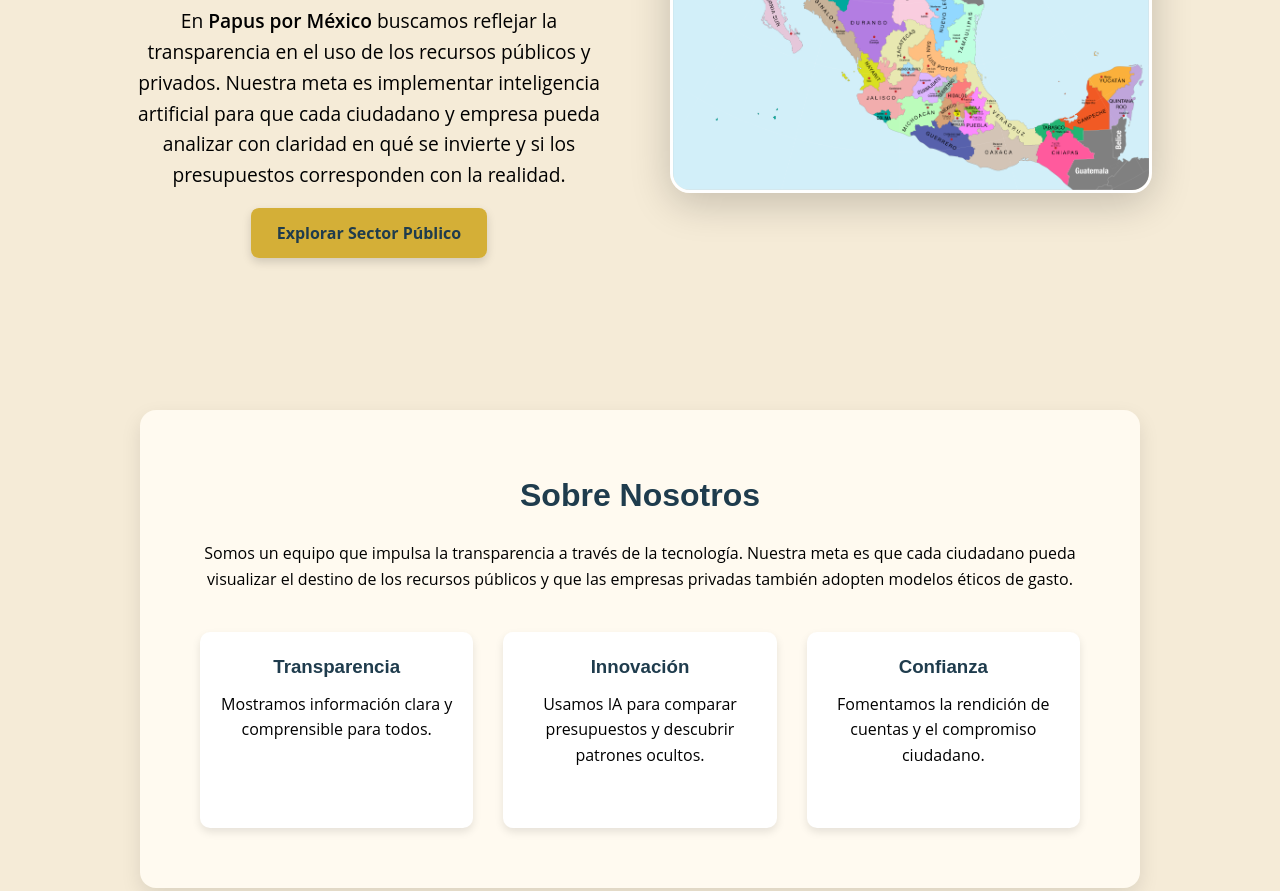
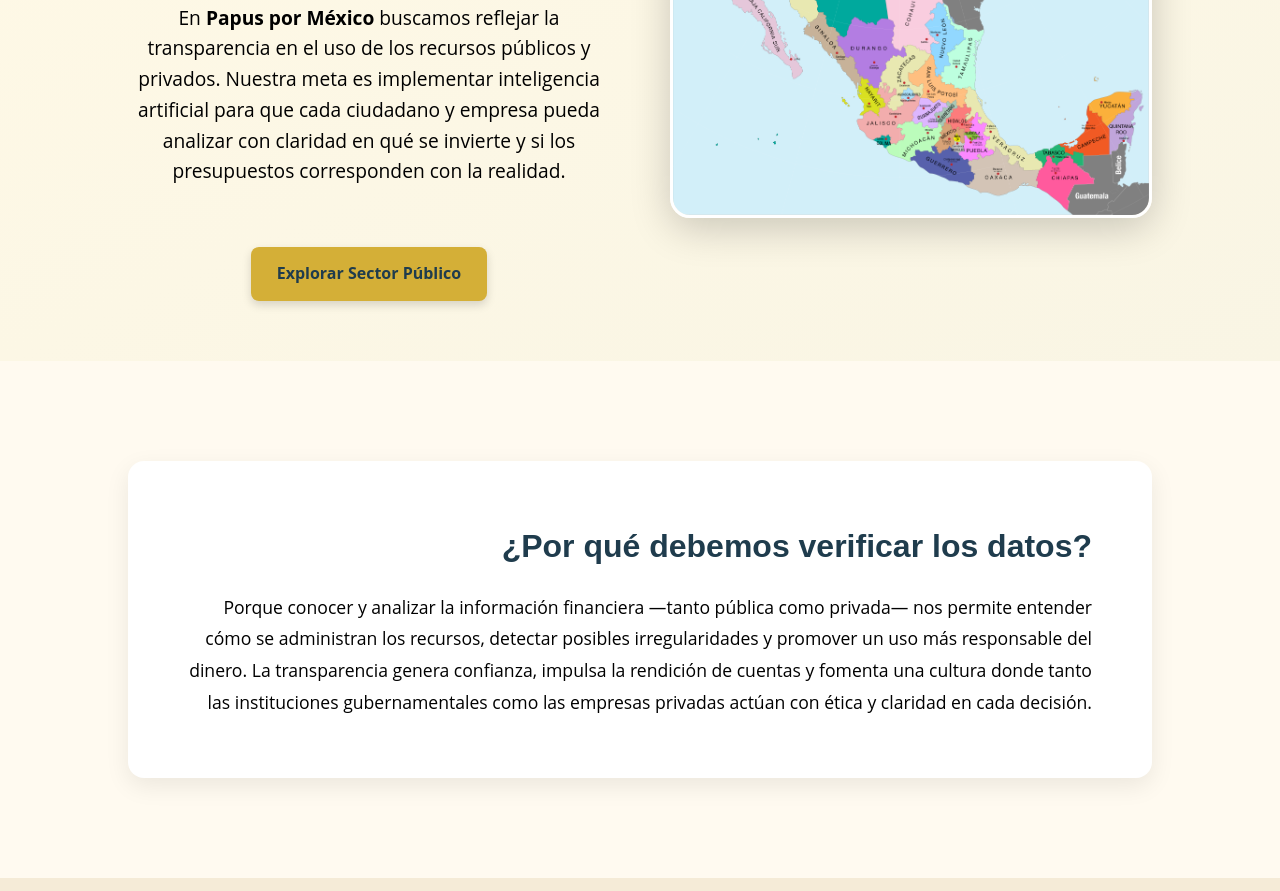
Before and after one commit to danielaaldaco/presupuestos-frontend, a plain HTML site: page frontend/public/index.html in a window 1280 px wide. Shown: the part 327-1218 px from the top of the page. Drawn offline with Linux system fonts and the light colour scheme.

Commit message:
WIP: mi trabajo local

```diff
--- a/frontend/public/index.html
+++ b/frontend/public/index.html
@@ -39,6 +39,24 @@
       </div>
     </div>
   </section>
+
+        <!-- ===== IMPORTANCIA DE INFORMARSE ===== -->
+    <section class="importance fade-in">
+  <div class="importance-inner">
+    <div class="importance-text">
+      <h2>¿Por qué debemos verificar los datos?</h2>
+      <p>
+        Porque conocer y analizar la información financiera —tanto pública como privada—
+        nos permite entender cómo se administran los recursos, detectar posibles irregularidades
+        y promover un uso más responsable del dinero. La transparencia genera confianza,
+        impulsa la rendición de cuentas y fomenta una cultura donde tanto las instituciones
+        gubernamentales como las empresas privadas actúan con ética y claridad en cada decisión.
+      </p>
+    </div>
+  </div>
+</section>
+
+
 
   <!-- ===== SOBRE NOSOTROS ===== -->
   <section id="sobre-nosotros" class="about fade-in">
--- a/frontend/public/styles.css
+++ b/frontend/public/styles.css
@@ -1,8 +1,4 @@
-/* ============================================================
-   🎨 VARIABLES GLOBALES
-   ============================================================ */
 :root {
-  /* Colores */
   --bg-main: #f5ebd7;
   --bg-card: #fffaf0;
   --bg-navbar: #ffe48f;
@@ -16,8 +12,6 @@
   --font-primary: 'Open Sans', sans-serif;
   --font-heading: 'Raleway', sans-serif;
 
-
-
   --fs-small: 0.9rem;
   --fs-base: 1rem;
   --fs-large: 1.2rem;
@@ -25,15 +19,15 @@
   --fs-h2: 2rem;
 }
 
-/* ============================================================
-   🔤 TIPOGRAFÍA GLOBAL
-   ============================================================ */
+/* GLOBAL */
 body {
   font-family: var(--font-primary);
   line-height: 1.6;
   color: var(--text-primary);
   background: var(--bg-main);
 }
+* { margin: 0; padding: 0; box-sizing: border-box; }
+html { scroll-behavior: smooth; }
 
 h1, h2, h3 {
   font-family: var(--font-heading);
@@ -41,24 +35,7 @@ h1, h2, h3 {
   margin-bottom: 0.5em;
 }
 
-p, a, li {
-  font-size: var(--fs-base);
-}
-
-strong {
-  font-family: var(--font-accent);
-  font-weight: 600;
-}
-
-/* ============================================================
-   🧱 LAYOUT GENERAL
-   ============================================================ */
-* { margin: 0; padding: 0; box-sizing: border-box; }
-html { scroll-behavior: smooth; }
-
-/* ============================================================
-   🟡 NAVBAR
-   ============================================================ */
+/* NAVBAR */
 .navbar {
   background: var(--bg-navbar);
   display: flex;
@@ -76,21 +53,15 @@ html { scroll-behavior: smooth; }
   font-family: var(--font-heading);
 }
 .logo span { color: #b48a00; }
-.nav-links {
-  display: flex;
-  gap: 30px;
-}
+.nav-links { display: flex; gap: 30px; }
 .nav-links a {
   color: var(--text-primary);
   text-decoration: none;
   font-weight: 600;
-  font-size: var(--fs-base);
   position: relative;
   transition: color 0.3s ease;
 }
-.nav-links a:hover {
-  color: var(--hover-link);
-}
+.nav-links a:hover { color: var(--hover-link); }
 .nav-links a::after {
   content: "";
   position: absolute;
@@ -103,15 +74,14 @@ html { scroll-behavior: smooth; }
 }
 .nav-links a:hover::after { width: 100%; }
 
-/* ============================================================
-   🗺️ HERO (SECCIÓN PRINCIPAL)
-   ============================================================ */
+/* HERO */
 .hero {
-  min-height: 70vh;
+  min-height: 60vh;
   display: flex;
   justify-content: center;
   align-items: center;
   padding: 60px 10%;
+  background: linear-gradient(to bottom right, #fff9e6, #f9f5e4);
 }
 .hero-inner {
   display: flex;
@@ -127,15 +97,36 @@ html { scroll-behavior: smooth; }
 }
 .hero-text h1 {
   font-size: var(--fs-h1);
-  font-family: var(--font-heading);
   line-height: 1.2;
   margin-bottom: 20px;
 }
+
+/* 🔹 fondo del título principal */
+.hero-highlight {
+  background: rgba(255, 255, 255, 0.9);
+  padding: 12px 20px;
+  border-radius: 10px;
+  box-shadow: 0 4px 10px rgba(0,0,0,0.1);
+  display: inline-block;
+}
+
 .hero-text p {
   color: var(--text-secondary);
   font-size: var(--fs-large);
   margin-bottom: 30px;
 }
+
+.hero-subinfo {
+  background: #f5ebd7;
+  padding: 20px 25px;
+  margin-top: 25px;
+  border-radius: 12px;
+  box-shadow: 0 5px 15px rgba(0,0,0,0.1);
+  font-size: 1.05rem;
+  color: #1f3c4d;
+  text-align: left;
+}
+
 .btn-primary {
   background: var(--btn-bg);
   color: var(--text-primary);
@@ -146,12 +137,16 @@ html { scroll-behavior: smooth; }
   text-decoration: none;
   transition: 0.3s;
   box-shadow: 0 4px 10px rgba(0,0,0,0.15);
+  display: inline-block;
+  margin-top: 30px;
 }
 .btn-primary:hover {
   background: var(--btn-hover);
   color: white;
   transform: translateY(-2px);
 }
+
+/* MAPA */
 .hero-map {
   flex: 1;
   display: flex;
@@ -165,19 +160,18 @@ html { scroll-behavior: smooth; }
   border: 3px solid #fff;
 }
 
-/* ============================================================
-   🧭 SECCIÓN SOBRE NOSOTROS
-   ============================================================ */
+/* SOBRE NOSOTROS */
 .about {
-  padding: 100px 10%;
+  padding: 100px 8%;
   display: flex;
   justify-content: center;
 }
 .about-card {
   background: var(--bg-card);
   border-radius: 16px;
-  padding: 60px;
-  max-width: 1000px;
+  padding: 70px;
+  width: 100%;
+  max-width: 1300px; /* 🔸 más ancho */
   box-shadow: 0 8px 20px rgba(0,0,0,0.1);
 }
 .about-card h2 {
@@ -202,14 +196,12 @@ html { scroll-behavior: smooth; }
   padding: 20px;
   flex: 1;
   min-width: 250px;
-  max-width: 300px;
+  max-width: 320px;
   box-shadow: 0 4px 8px rgba(0,0,0,0.1);
   text-align: center;
 }
 
-/* ============================================================
-   🔵 FOOTER
-   ============================================================ */
+/* FOOTER */
 .footer {
   background: var(--bg-footer);
   color: white;
@@ -219,9 +211,7 @@ html { scroll-behavior: smooth; }
 .footer a { color: var(--btn-bg); text-decoration: none; }
 .footer a:hover { color: white; }
 
-/* ============================================================
-   ✨ ANIMACIONES
-   ============================================================ */
+/* ANIMACIONES */
 .fade-in {
   opacity: 0;
   transform: translateY(40px);
@@ -241,13 +231,12 @@ html { scroll-behavior: smooth; }
   transform: translateX(0);
 }
 
-/* ============================================================
-   📱 RESPONSIVE
-   ============================================================ */
+/* RESPONSIVE */
 @media (max-width: 900px) {
   .hero-inner { flex-direction: column; }
   .hero-text { max-width: 100%; }
   .values { flex-direction: column; }
+  .hero-subinfo { text-align: center; }
 }
 
 /* ============================================================
@@ -273,7 +262,7 @@ html { scroll-behavior: smooth; }
   background: var(--bg-card);
   padding: 60px 50px;
   border-radius: 16px;
-  box-shadow: 0 10px 30px rgba(0,0,0,0.1);
+  box-shadow: 0 10px 30px rgba(0, 0, 0, 0.1);
   text-align: center;
   max-width: 600px;
   width: 100%;
@@ -340,7 +329,6 @@ html { scroll-behavior: smooth; }
   color: var(--text-primary);
 }
 
-
 /* ============================================================
    🧩 RESULTADO DEL ARCHIVO SELECCIONADO
    ============================================================ */
@@ -380,7 +368,7 @@ html { scroll-behavior: smooth; }
   padding: 12px 24px;
   cursor: pointer;
   transition: 0.3s;
-  box-shadow: 0 3px 8px rgba(0,0,0,0.15);
+  box-shadow: 0 3px 8px rgba(0, 0, 0, 0.15);
 }
 
 .analyze-btn:hover {
@@ -390,10 +378,15 @@ html { scroll-behavior: smooth; }
 }
 
 @keyframes fadeIn {
-  from { opacity: 0; transform: translateY(15px); }
-  to { opacity: 1; transform: translateY(0); }
+  from {
+    opacity: 0;
+    transform: translateY(15px);
+  }
+  to {
+    opacity: 1;
+    transform: translateY(0);
+  }
 }
-
 
 .file-selected {
   margin-top: 25px;
@@ -430,7 +423,7 @@ html { scroll-behavior: smooth; }
   padding: 12px 24px;
   cursor: pointer;
   transition: 0.3s;
-  box-shadow: 0 3px 8px rgba(0,0,0,0.15);
+  box-shadow: 0 3px 8px rgba(0, 0, 0, 0.15);
 }
 
 .analyze-btn:hover {
@@ -453,8 +446,9 @@ html { scroll-behavior: smooth; }
   text-decoration: underline;
 }
 
-
-/* === VISOR PRINCIPAL === */
+/* ============================================================
+   🖥️ VISOR PRINCIPAL
+   ============================================================ */
 .viewer-container {
   display: flex;
   height: calc(100vh - 80px);
@@ -508,7 +502,7 @@ html { scroll-behavior: smooth; }
   padding: 10px;
   margin-bottom: 10px;
   border-radius: 8px;
-  box-shadow: 0 2px 4px rgba(0,0,0,0.1);
+  box-shadow: 0 2px 4px rgba(0, 0, 0, 0.1);
 }
 
 .comment-form {
@@ -542,3 +536,59 @@ html { scroll-behavior: smooth; }
   background: var(--btn-hover);
   color: white;
 }
+
+/* ============================================================
+   🟠 SECCIÓN IMPORTANCIA DE INFORMARSE
+   ============================================================ */
+.importance {
+  background: #fffaf0;
+  padding: 100px 10%;
+  display: flex;
+  justify-content: center;
+  align-items: center;
+}
+
+.importance-inner {
+  display: flex;
+  align-items: center;
+  justify-content: center;
+  flex-wrap: wrap;
+  gap: 60px;
+  background: #ffffff;
+  border-radius: 16px;
+  box-shadow: 0 8px 25px rgba(0, 0, 0, 0.08);
+  padding: 60px;
+  max-width: 1200px;
+  width: 100%;
+}
+
+.importance-text {
+  flex: 1;
+  text-align: right;
+}
+
+.importance-text h2 {
+  font-family: var(--font-heading);
+  font-size: 2rem;
+  color: var(--text-primary);
+  margin-bottom: 20px;
+}
+
+.importance-text p {
+  font-size: 1.1rem;
+  color: var(--text-secondary);
+  line-height: 1.8;
+}
+
+
+/* 📱 Responsive */
+@media (max-width: 900px) {
+  .importance-inner {
+    flex-direction: column-reverse;
+    text-align: center;
+  }
+
+  .importance-text {
+    text-align: center;
+  }
+}
```
Also changed, not shown: frontend/public/app.js (+4 -4 lines), frontend/public/sector-publico.html (+27 -0 lines).
